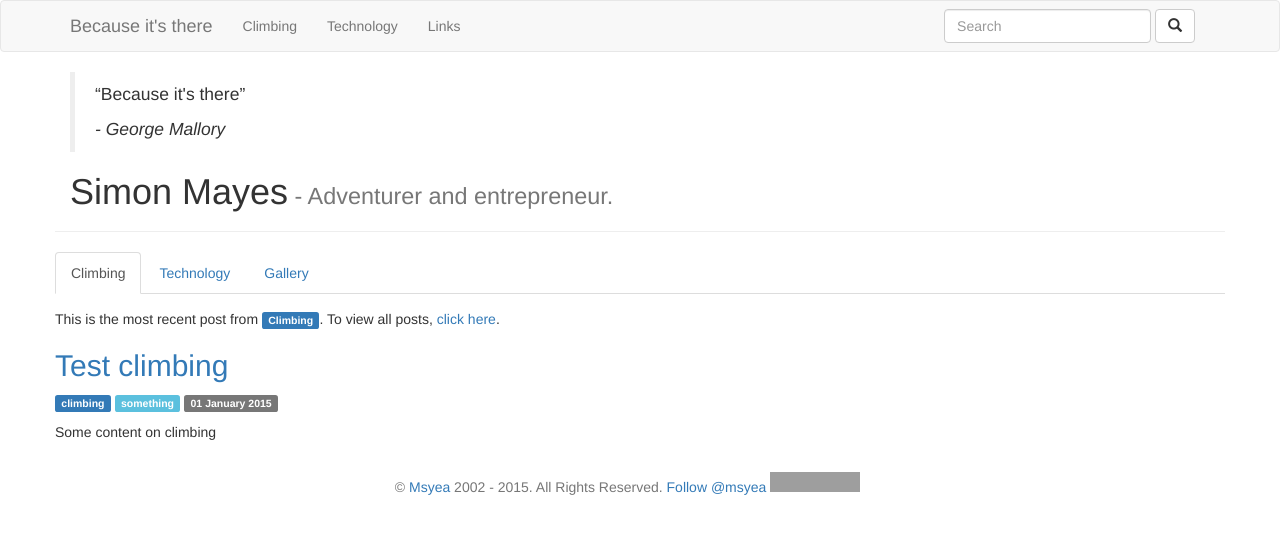
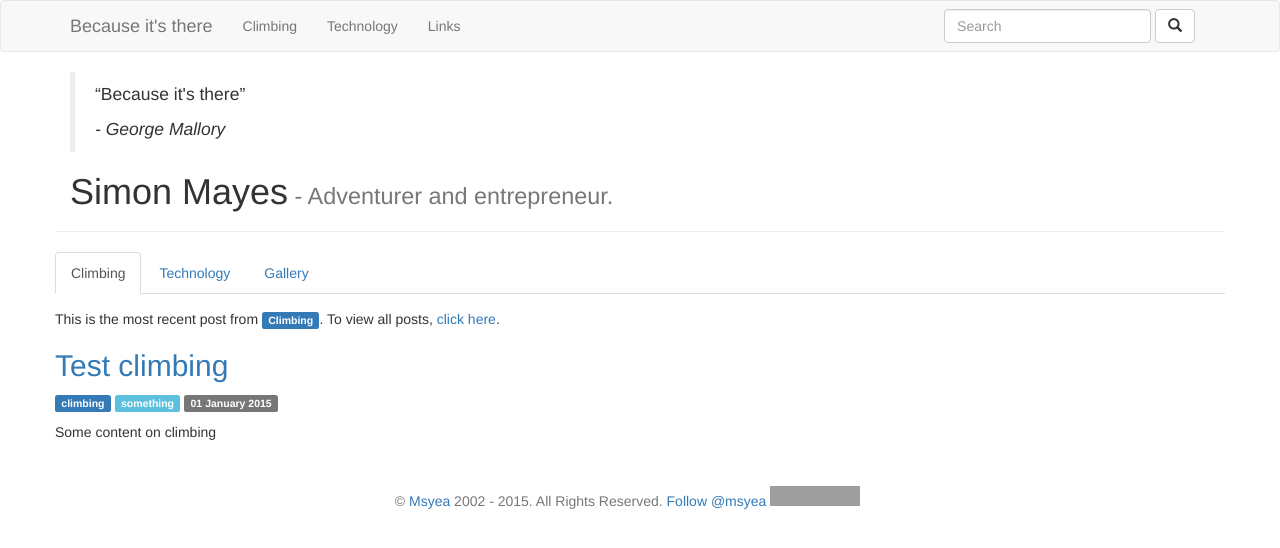
Before and after one commit to msyea/msyea.github.io, a Jekyll site: the page built from index.html, in a window 1280 px wide. Shown: the top 548 px of the page. Built offline with Jekyll 4.4.1, drawn with Linux system fonts in a browser that asks for light colours; comment, search, counter and statistics services are not loaded; grey boxes are pictures that could not be loaded.

Commit message:
Tweaking footer

```diff
--- a/css/main.scss
+++ b/css/main.scss
@@ -48,3 +48,7 @@ input.gsc-input, .gsc-input-box, .gsc-input-box-hover, .gsc-input-box-focus, .gs
 #gallery .carousel-inner .item img {
   margin: 0 auto;
 }
+
+footer {
+  margin-top: 1em;
+}
```
